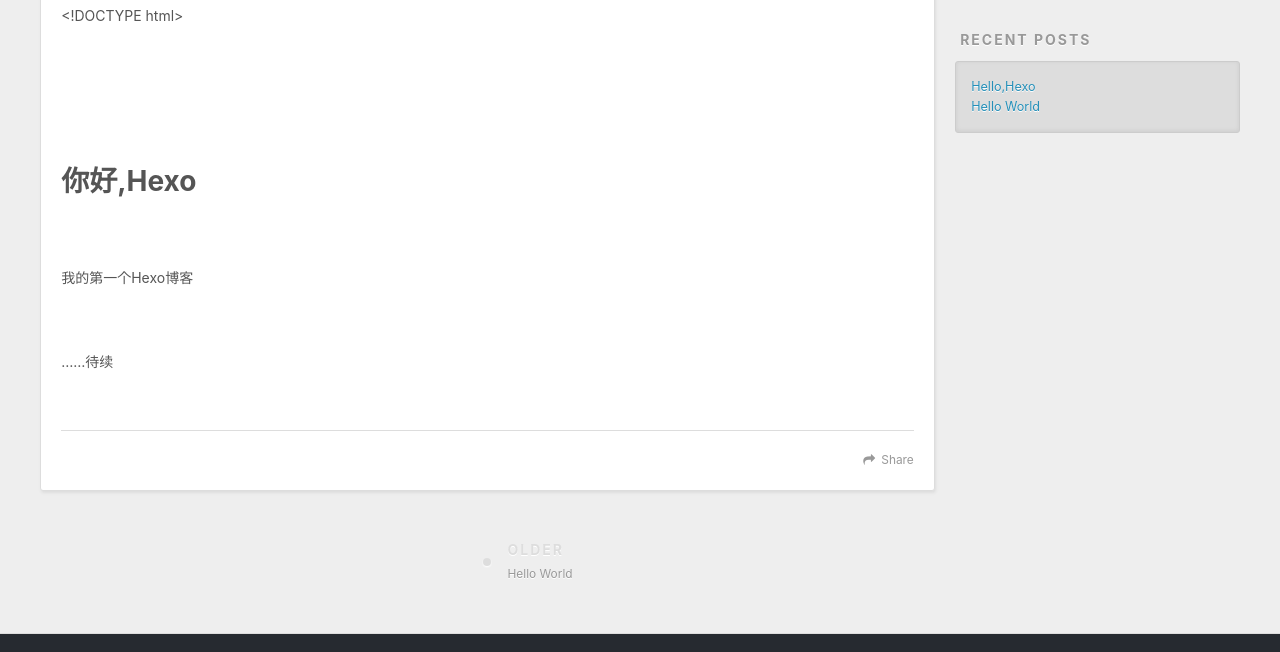
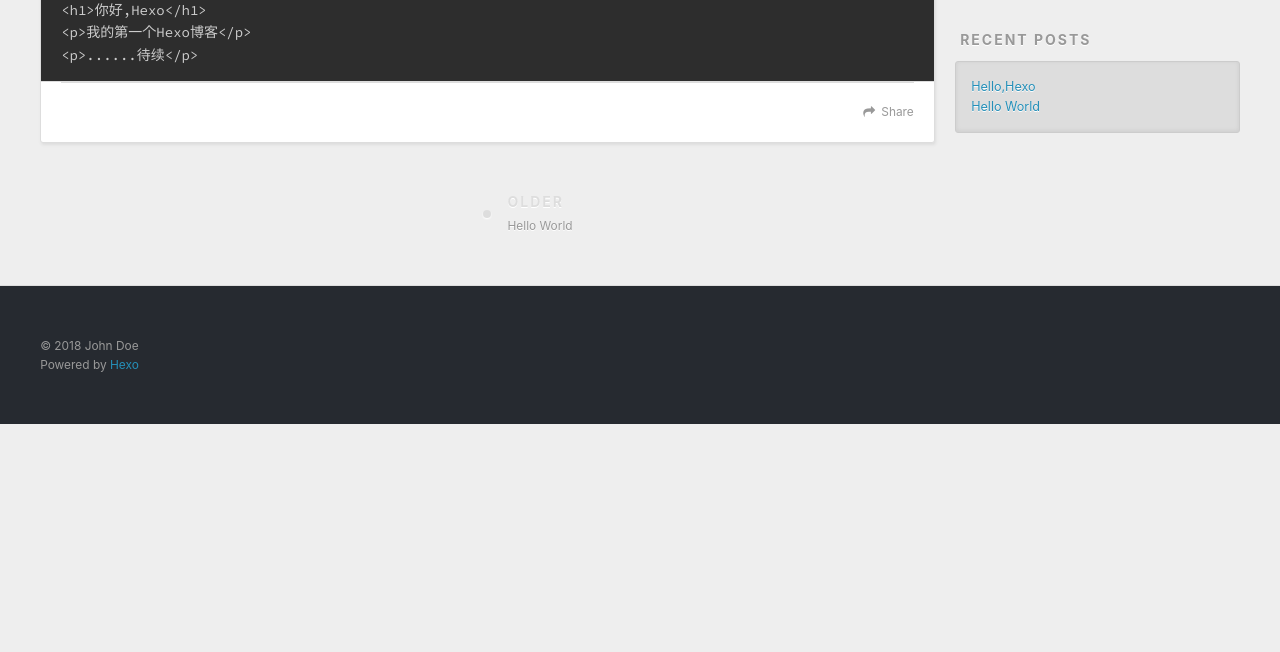
Before and after one commit to 2275981101/2275981101.github.io, a plain HTML site: page 2018/12/10/Hello-Hexo/index.html in a window 1280 px wide. Shown: the part 448-1100 px from the top of the page. After the commit the page ends 872 px from the top, so only its background shows below. Drawn offline with nearby package versions, Linux system fonts and the light colour scheme.

Commit message:
Site updated: 2018-12-10 17:38:15

```diff
--- a/2018/12/10/Hello-Hexo/index.html
+++ b/2018/12/10/Hello-Hexo/index.html
@@ -7,17 +7,17 @@
 
   <title>Hello,Hexo | Hexo</title>
   <meta name="viewport" content="width=device-width, initial-scale=1, maximum-scale=1">
-  <meta name="description" content="&amp;lt;!DOCTYPE html&amp;gt;     Hexo-WH    你好,Hexo    我的第一个Hexo博客    ……待续">
+  <meta name="description" content="&amp;lt;h1&amp;gt;你好,Hexo&amp;lt;/h1&amp;gt; &amp;lt;p&amp;gt;我的第一个Hexo博客&amp;lt;/p&amp;gt; &amp;lt;p&amp;gt;......待续&amp;lt;/p&amp;gt;">
 <meta property="og:type" content="article">
 <meta property="og:title" content="Hello,Hexo">
 <meta property="og:url" content="http://yoursite.com/2018/12/10/Hello-Hexo/index.html">
 <meta property="og:site_name" content="Hexo">
-<meta property="og:description" content="&amp;lt;!DOCTYPE html&amp;gt;     Hexo-WH    你好,Hexo    我的第一个Hexo博客    ……待续">
+<meta property="og:description" content="&amp;lt;h1&amp;gt;你好,Hexo&amp;lt;/h1&amp;gt; &amp;lt;p&amp;gt;我的第一个Hexo博客&amp;lt;/p&amp;gt; &amp;lt;p&amp;gt;......待续&amp;lt;/p&amp;gt;">
 <meta property="og:locale" content="default">
-<meta property="og:updated_time" content="2018-12-10T09:21:12.920Z">
+<meta property="og:updated_time" content="2018-12-10T09:36:55.015Z">
 <meta name="twitter:card" content="summary">
 <meta name="twitter:title" content="Hello,Hexo">
-<meta name="twitter:description" content="&amp;lt;!DOCTYPE html&amp;gt;     Hexo-WH    你好,Hexo    我的第一个Hexo博客    ……待续">
+<meta name="twitter:description" content="&amp;lt;h1&amp;gt;你好,Hexo&amp;lt;/h1&amp;gt; &amp;lt;p&amp;gt;我的第一个Hexo博客&amp;lt;/p&amp;gt; &amp;lt;p&amp;gt;......待续&amp;lt;/p&amp;gt;">
 
     <link rel="alternate" href="/atom.xml" title="Hexo" type="application/atom+xml">
 
@@ -64,7 +64,7 @@
   </div>
 </header>
       <div class="outer">
-        <section id="main"><article id="post-Hello-Hexo" class="article article-type-post" itemscope itemprop="blogPost">
+        <section id="main"><article id="post-Hello-Hexo" class="article article-type-post" itemscope="" itemprop="blogPost">
   <div class="article-meta">
     <a href="/2018/12/10/Hello-Hexo/" class="article-date">
   <time datetime="2018-12-10T09:16:33.000Z" itemprop="datePublished">2018-12-10</time>
@@ -86,8 +86,10 @@
 
     <div class="article-entry" itemprop="articleBody">
 
-        <p>&lt;!DOCTYPE html&gt;</p>
-<html><br><head><meta name="generator" content="Hexo 3.8.0"><br>    <title>Hexo-WH</title><br></head><br><body><br>    <h1>你好,Hexo</h1><br>    <p>我的第一个Hexo博客</p><br>    <p>……待续</p><br></body><br></html>
+        <pre><code>&lt;h1&gt;你好,Hexo&lt;/h1&gt;
+&lt;p&gt;我的第一个Hexo博客&lt;/p&gt;
+&lt;p&gt;......待续&lt;/p&gt;
+</code></pre>
 
     </div>
     <footer class="article-footer">
```
Also changed, not shown: index.html (+5 -3 lines).
